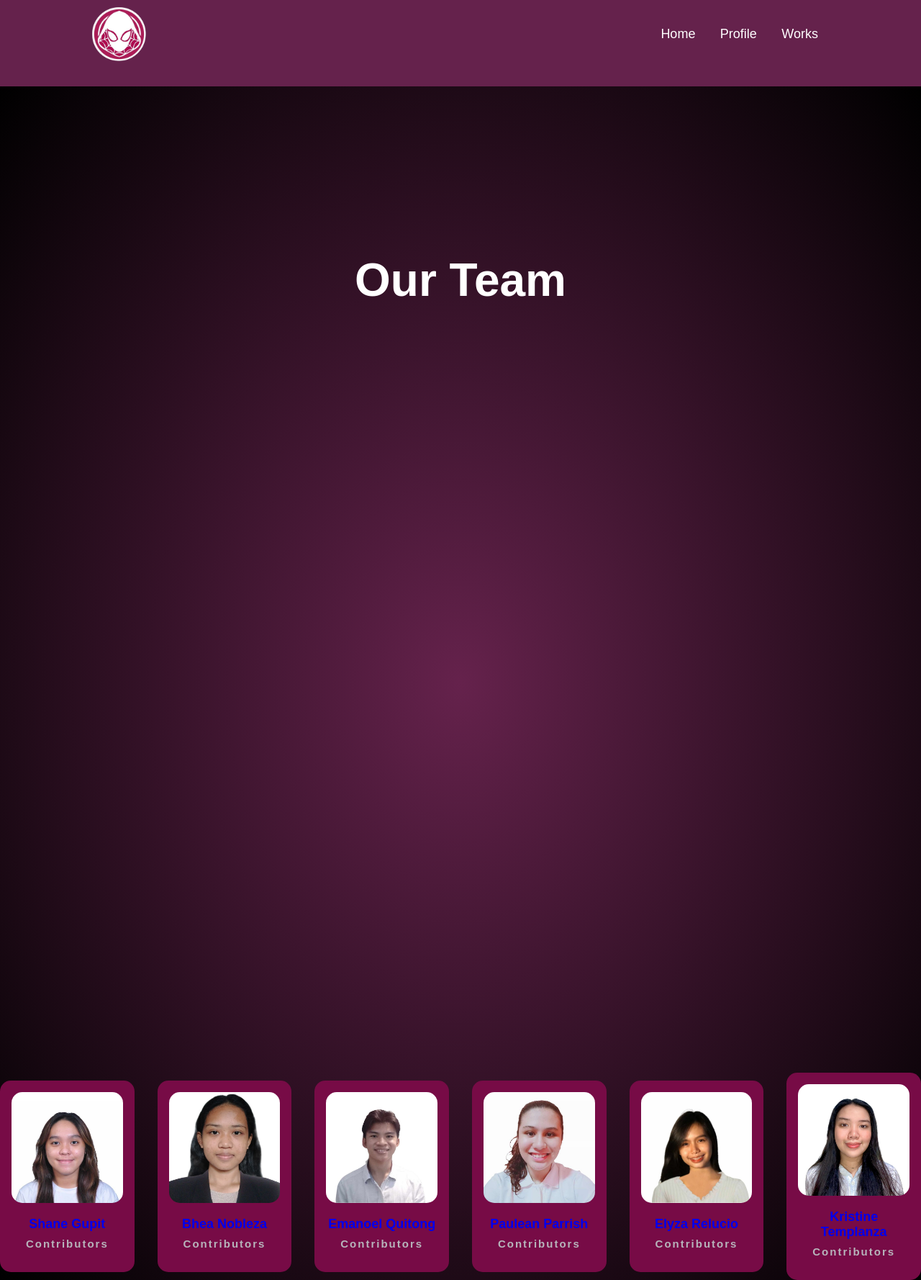
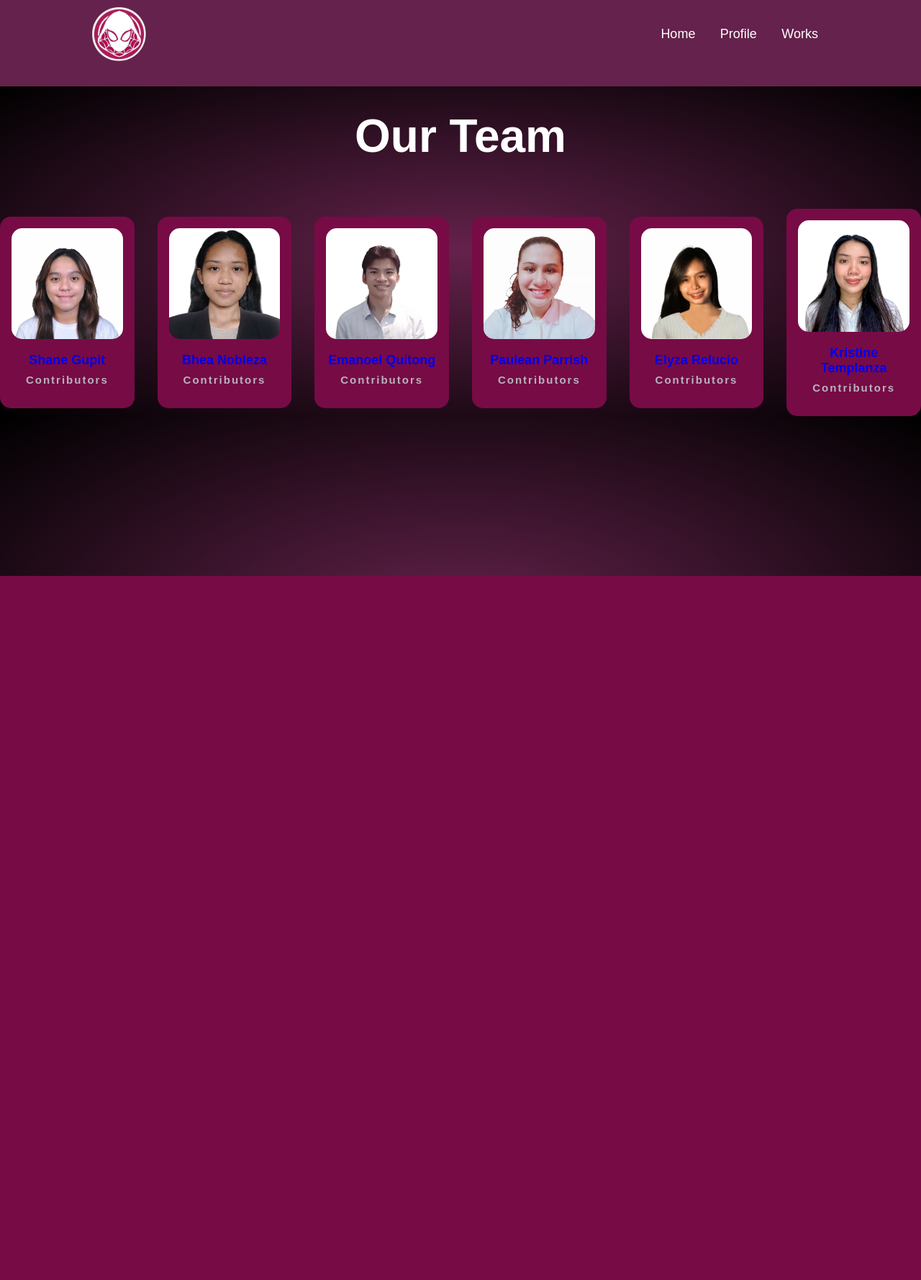
Before and after one commit to shanehazel/Group-6-Website, a Flask app: page /profile in a window 1280 px wide. Shown: the whole page at 72% size. After the commit the page ends 800 px from the top, so only its background shows below. Run offline with Flask 3, Linux system fonts and the light colour scheme.

Commit message:
fix profile page

```diff
--- a/Search Algo Presentation/static/style.css
+++ b/Search Algo Presentation/static/style.css
@@ -240,44 +240,18 @@ nav ul li a:hover {
 
 /* css in profile page */
 
-*{
-	padding: 0;
-	margin: 0;
-	box-sizing: border-box;
-	font-family: 'Space Grotesk', sans-serif;
-	text-decoration: none;
-}
-:root {
-    --container-padding-top: 200px;
-    --container-padding-bottom: 50px;
-  }
-.team{
-	position: absolute;
+.team {
+    position: relative;
     width: 100%;
     background: radial-gradient(#65224c, #000000);
     display: flex;
     align-items: center;
     justify-content: center;
     flex-direction: column;
-    padding-top: 200px;
-
-
-
-
-}
-.team1{
-    position: absolute;
-    width: 100%;
-    background: radial-gradient(#65224c, #000000);
-    display: flex;
-    align-items: center;
-    justify-content: center;
-    flex-direction: column;
-
-
+    padding-top: var(--container-padding-top);
   }
 
-.team-content{
+  .team-content {
     width: 100%;
     max-width: 1350px;
     margin: 0 auto;
@@ -287,37 +261,36 @@ nav ul li a:hover {
     gap: 2rem;
     text-align: center;
     margin-top: 4rem;
-    padding-top: 1000px;
   }
 
-.team-content img{
+  .team-content img {
     width: 100%;
     height: auto;
     border-radius: 15px;
     margin-bottom: 15px;
   }
 
-.center h1{
+  .center h1 {
     color: #fff;
     font-size: 4rem;
     text-align: center;
   }
 
-.box{
+  .box {
     padding: 16px;
     background: #770b46;
     border-radius: 15px;
-	transition: all .38s ease;
+    transition: all 0.38s ease;
   }
 
-.box h3{
+  .box h3 {
     font-size: 18px;
     font-weight: 600;
     color: #fff;
     margin-bottom: 8px;
   }
 
-.box h5{
+  .box h5 {
     font-size: 15px;
     font-weight: 600;
     color: #b7b4bb;
@@ -325,21 +298,22 @@ nav ul li a:hover {
     letter-spacing: 2px;
   }
 
-.box:hover{
+  .box:hover {
     transform: translateY(-10px);
     cursor: pointer;
   }
 
-@media(max-width: 1240px){
-	.team{
+  @media (max-width: 1240px) {
+    .team {
       width: 100%;
       height: auto;
       padding: 90px 2%;
     }
-	.center h1{
+    .center h1 {
       font-size: 3.2rem;
     }
   }
+
 
 /* css in work page */
 
```
Lines whose indentation alone changed are shown as unchanged.
